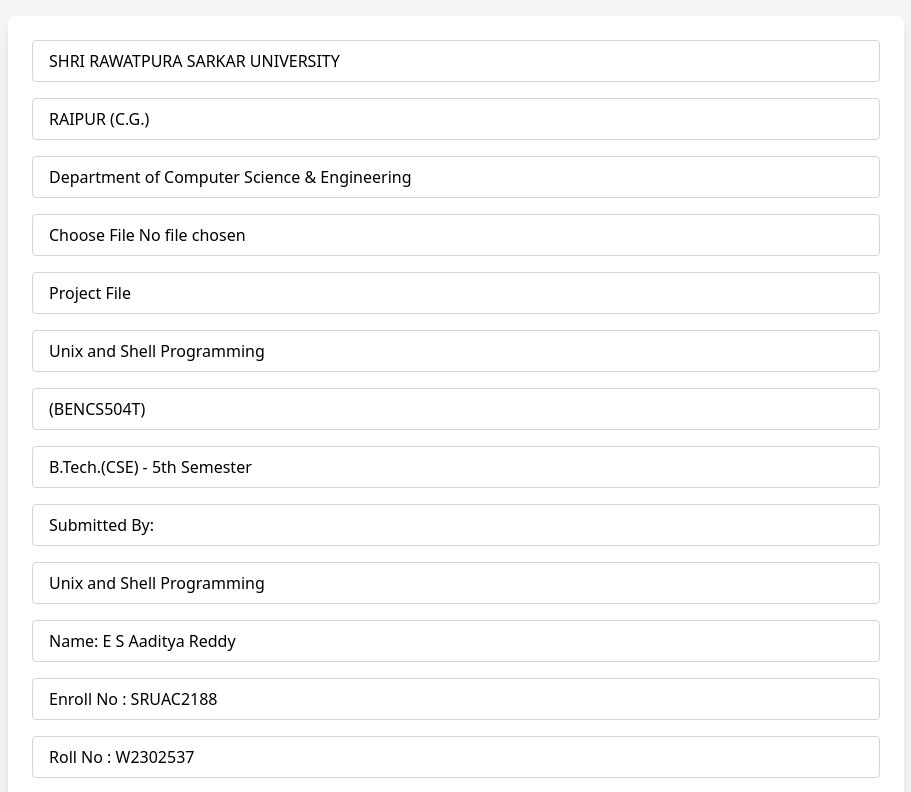
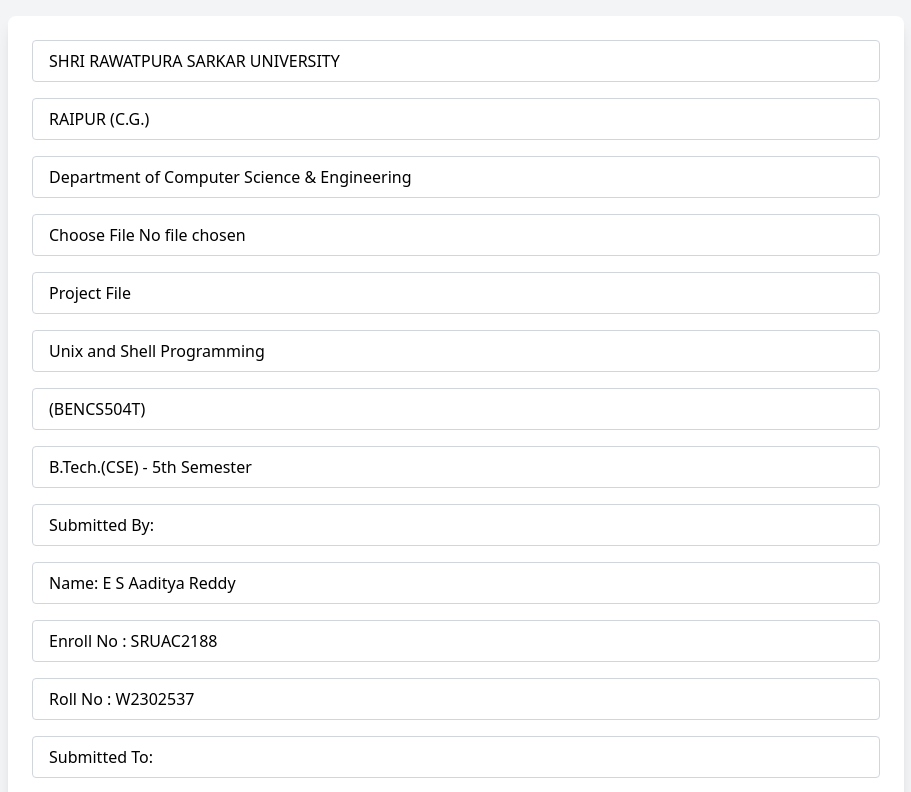
Before and after one commit to EmaniAditya/front-page-maker, a React (Vite) app: page / in a window 1280 px wide. Shown: the top 792 px of the page, without its empty margins (184-1095 px from the left). Built offline with nearby package versions, Linux system fonts and the light colour scheme.

Commit message:
removed duplicate

```diff
--- a/src/App.jsx
+++ b/src/App.jsx
@@ -142,13 +142,6 @@
           />
           <input
             type="text"
-            value={subjectName}
-            onChange={(e) => setSubjectName(e.target.value)}
-            placeholder="Subject Name"
-            className="border border-gray-300 rounded px-4 py-2"
-          />
-          <input
-            type="text"
             value={yourName}
             onChange={(e) => setYourName(e.target.value)}
             placeholder="Name:"
```
